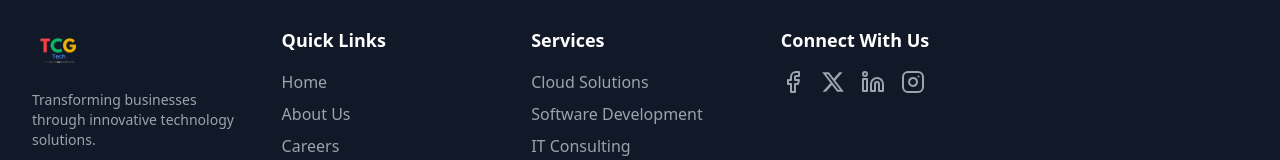
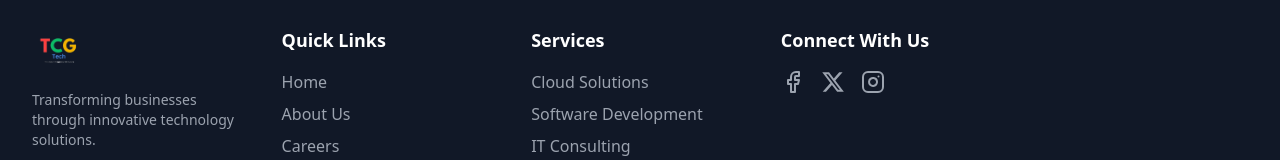
Before and after one commit to Tcgtech06/Code, a React (Vite) app: page /portfolio in a window 1280 px wide. Shown: the part 3228-3388 px from the top of the page. Built offline with nearby package versions, Linux system fonts and the light colour scheme.

Commit message:
Update Facebook and Instagram links and temporarily disable LinkedIn in Footer

```diff
--- a/src/components/Footer.tsx
+++ b/src/components/Footer.tsx
@@ -56,16 +56,18 @@ export default function Footer() {
           <div>
             <h4 className="text-lg font-semibold mb-4">Connect With Us</h4>
             <div className="flex space-x-4">
-              <a href="https://www.facebook.com/share/18mrozizj7/?mibextid=wwXIfr" target="_blank" rel="noopener noreferrer" className="text-gray-400 hover:text-white transition-colors">
+              <a href="https://www.facebook.com/profile.php?id=61592922196871&rdid=e2zNH4vkJRwEuugq" target="_blank" rel="noopener noreferrer" className="text-gray-400 hover:text-white transition-colors" title="Facebook">
                 <Facebook className="h-6 w-6" />
               </a>
-              <a href="https://x.com/tech_tcg06" target="_blank" rel="noopener noreferrer" className="text-gray-400 hover:text-white transition-colors">
+              <a href="https://x.com/tech_tcg06" target="_blank" rel="noopener noreferrer" className="text-gray-400 hover:text-white transition-colors" title="X (Twitter)">
                 <XIcon className="h-6 w-6" />
               </a>
-              <a href="#" className="text-gray-400 hover:text-white transition-colors">
+              {/* LinkedIn temporarily disabled
+              <a href="#" className="text-gray-400 hover:text-white transition-colors" title="LinkedIn">
                 <Linkedin className="h-6 w-6" />
               </a>
-              <a href="https://www.instagram.com/tcgtechofficial?igsh=NnN0Z3h6aWtjMzgx" target="_blank" rel="noopener noreferrer" className="text-gray-400 hover:text-white transition-colors">
+              */}
+              <a href="https://www.instagram.com/tcg_techofficial/" target="_blank" rel="noopener noreferrer" className="text-gray-400 hover:text-white transition-colors" title="Instagram">
                 <Instagram className="h-6 w-6" />
               </a>
             </div>
```
Also changed, not shown: 3 other files (tests, documents, lock files or other folders).
